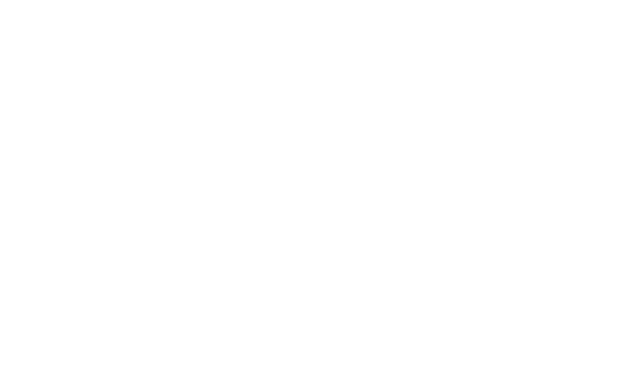
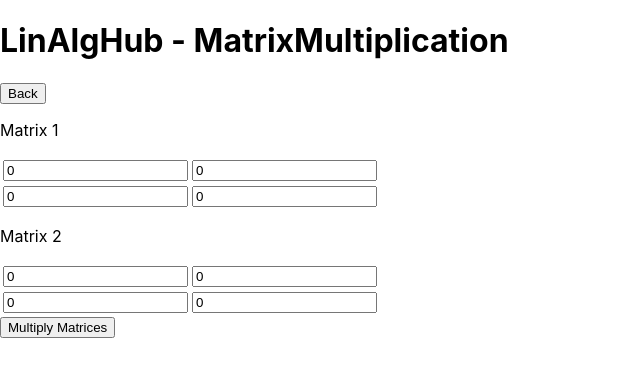
Before and after one commit to KaydenVandecaveye/linalg-hub, a React (Create React App) app in the folder frontend/: page /MatMult in a window 1280 px wide. Before the commit this address had no page. Shown: the top 376 px of the page, without its empty margins (0-640 px from the left). Built offline with nearby package versions, Linux system fonts and the light colour scheme.

Commit message:
Started on matrix multiplication page.

```diff
--- a/frontend/src/App.js
+++ b/frontend/src/App.js
@@ -3,6 +3,7 @@
 import './App.css';
 import Norm from './pages/Norm';
 import DotProd from './pages/DotProd';
+import MatMult from "./pages/MatMult";
 
 function HomePage() {
   const navigate = useNavigate();
@@ -11,7 +12,8 @@
     <div>
       <h1>LinAlg Hub</h1>
       <button onClick={() => navigate("/Norm")}>Norm</button>
-      <button onClick={() => navigate("/DotProd")}>DotProd</button>
+      <button onClick={() => navigate("/DotProd")}>DotProduct</button>
+      <button onClick={() => navigate("/MatMult")}>MatrixMultiplication</button>
     </div>
   )
 }
@@ -23,6 +25,7 @@
         <Route path="/" element={<HomePage />} />
         <Route path="/Norm" element={<Norm />} />
         <Route path="/DotProd" element={<DotProd />} />
+        <Route path="/MatMult" element={<MatMult />} />
       </Routes>
     </Router>
   );
--- /dev/null
+++ b/frontend/src/components/MatrixInput.js
@@ -0,0 +1,32 @@
+import React, { useState } from 'react';
+
+function MatrixInput({matrix, setMatrix, row = 2, col = 2}) {
+
+    const handleInputChange = (e, rowIdx, colIdx) => {
+        const newMat = [...matrix];
+        newMat[rowIdx][colIdx] = Number(e.target.value);
+        setMatrix(newMat);
+    }
+
+    return (
+        <table>
+            <tbody>
+                {matrix.map((row, rowIdx) => (
+                    <tr key = {rowIdx}>
+                        {row.map((cell, colIdx) => (
+                            <td key={colIdx}>
+                                <input
+                                type='number'
+                                value={cell}
+                                onChange={(e) => handleInputChange(e, rowIdx, colIdx)}
+                                />
+                            </td>
+                        ))}
+                    </tr>
+                ))}
+            </tbody>
+        </table>
+    );
+};
+
+export default MatrixInput;
--- /dev/null
+++ b/frontend/src/pages/MatMult.js
@@ -0,0 +1,47 @@
+import GetMathSteps from "./../utils/GetMathSteps";
+import React, { useState, useEffect } from "react";
+import { useNavigate } from "react-router-dom";
+import MatrixInput from "../components/MatrixInput";
+
+function MatMult() {
+    const navigate = useNavigate();
+    const [matrix1, setMatrix1] = useState([[0, 0], [0, 0]]);
+    const [matrix2, setMatrix2] = useState([[0, 0], [0, 0]]);
+    const [response, setResponse] = useState(null);
+
+    const handleSubmission = async () => {
+        const response = await fetch('/api/matmult', {
+            method: 'POST',
+            headers: {'Content-Type': 'application/json'},
+            body: JSON.stringify({
+                matrix1,
+                matrix2
+            }),
+        });
+        const data = await response.json();
+        setResponse(data);
+    }
+
+    return (
+    <div>
+        <h1> LinAlgHub - MatrixMultiplication </h1>
+        <button onClick={() => navigate(-1)}>Back</button>
+
+        <p>Matrix 1</p>
+        <MatrixInput matrix={matrix1} setMatrix={setMatrix1}/>
+
+        <p>Matrix 2</p>
+        <MatrixInput matrix={matrix2} setMatrix={setMatrix2} />
+
+        <button onClick={handleSubmission}>Multiply Matrices</button>
+
+        {response && (
+            <div>
+                <p>{response.result}</p>
+            </div>
+        )}
+    </div>
+    )
+}
+
+export default MatMult;
```
Also changed, not shown: frontend/src/pages/DotProd.js (indentation only), 1 other file (tests, documents, lock files or other folders).
